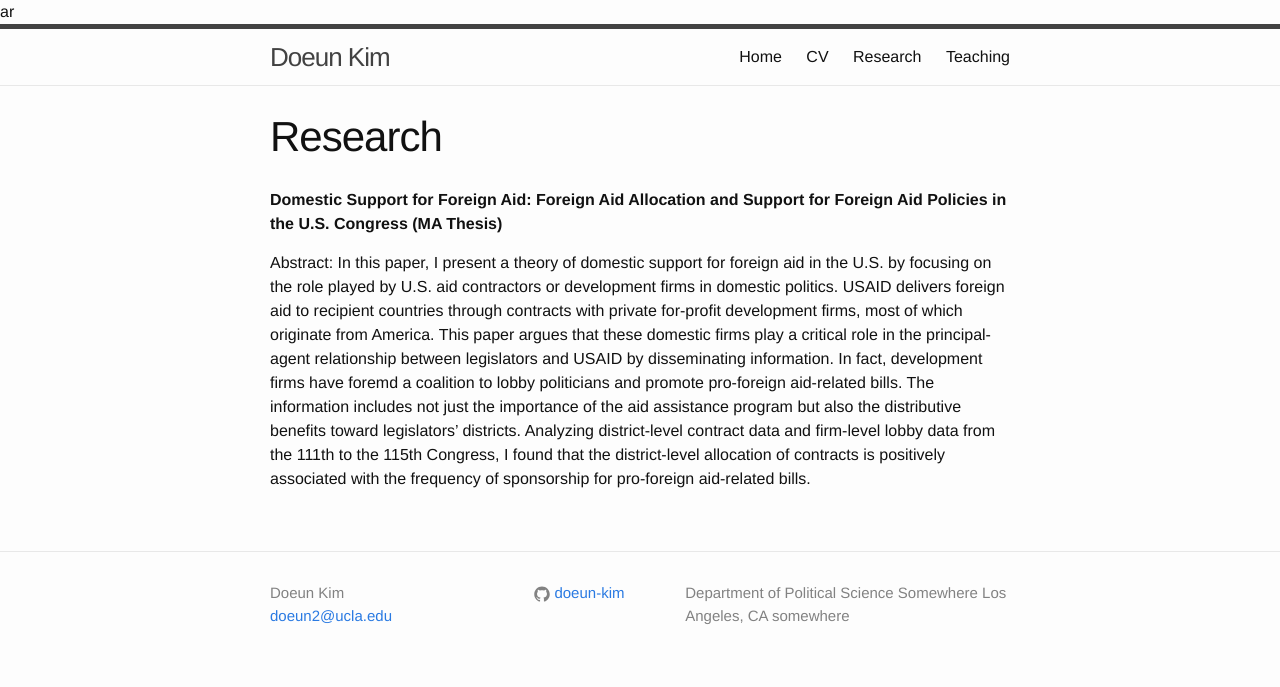
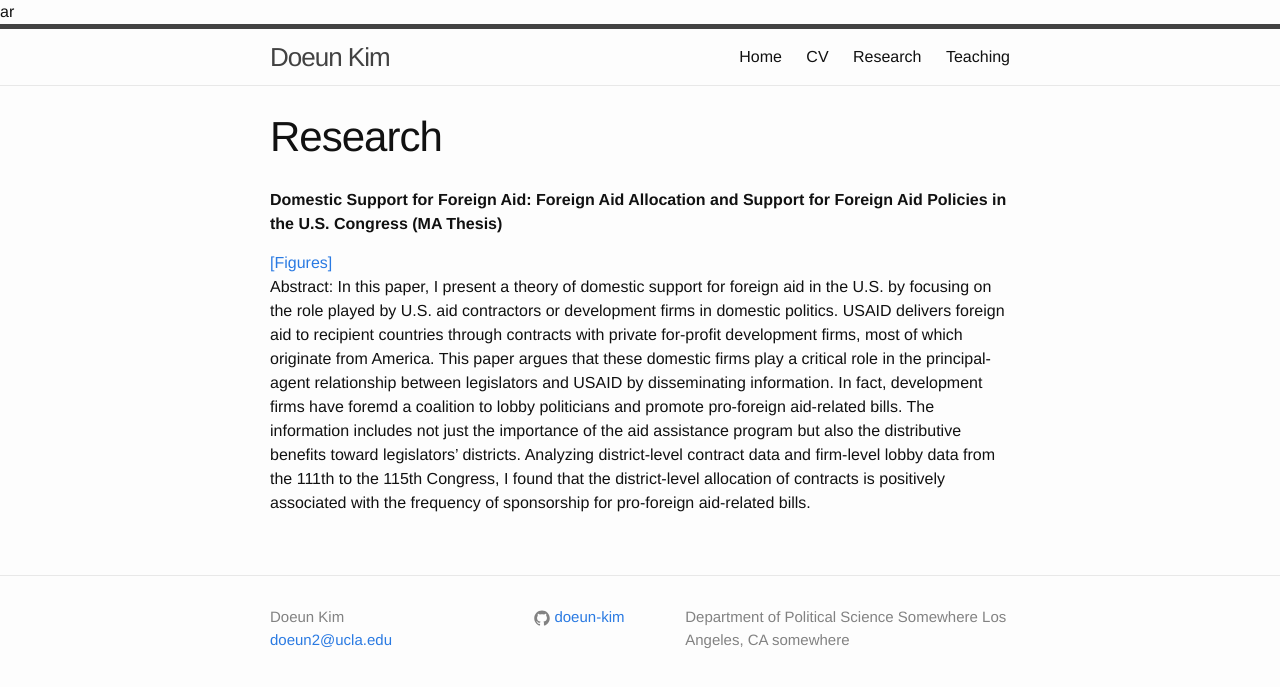
Before and after one commit to soonhong-cho/soonhong-cho.github.io, a Jekyll site: the page research.html, which Jekyll copies as it is, in a window 1280 px wide. Shown: the top 687 px of the page. Built offline with Jekyll 4.4.1, drawn with Linux system fonts in a browser that asks for light colours.

Commit message:
Update research.html

```diff
--- a/research.html
+++ b/research.html
@@ -76,7 +76,7 @@
   </header>
 
   <article class="post-content">
-<p><strong>Domestic Support for Foreign Aid: Foreign Aid Allocation and Support for Foreign Aid Policies in the U.S. Congress (MA Thesis)</strong></p>
+<p><strong>Domestic Support for Foreign Aid: Foreign Aid Allocation and Support for Foreign Aid Policies in the U.S. Congress (MA Thesis)</strong></p> <a class="page-link" href="research/interactive-map.html">[Figures]</a>
 
 <p>Abstract: In this paper, I present a theory of domestic support for foreign aid in the U.S. by focusing on the role played by U.S. aid contractors or development firms in domestic politics.
     USAID delivers foreign aid to recipient countries through contracts with private for-profit development firms, most of which originate from America.
```
